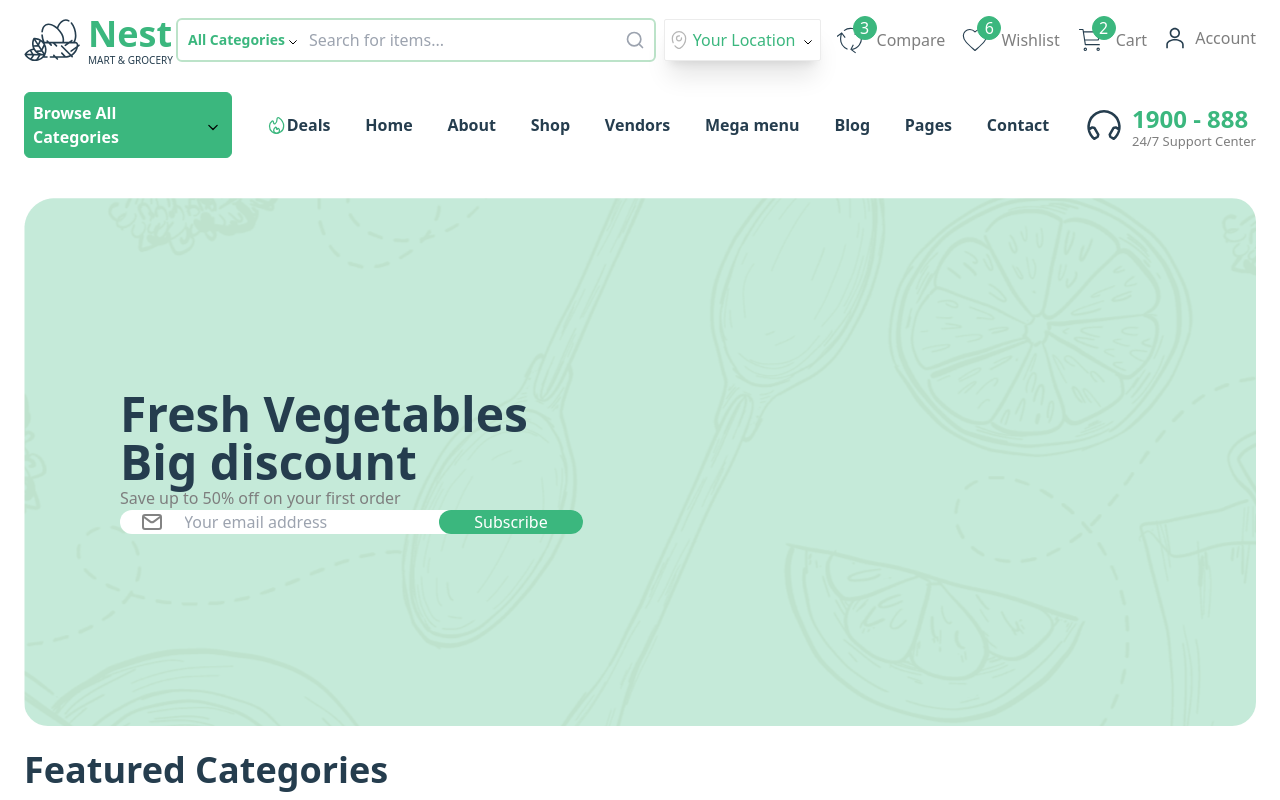
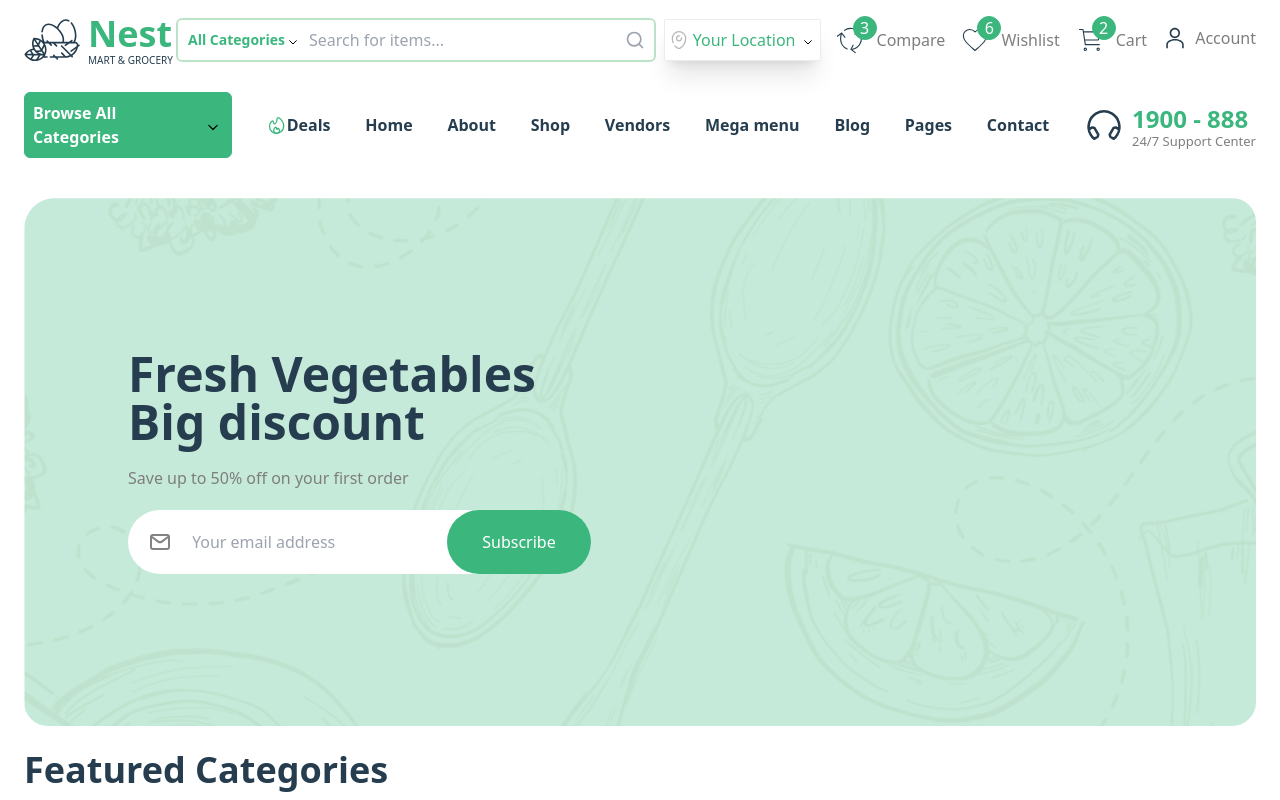
Before and after one commit to vicktor349/nestmart, a Next.js app: page / in a window 1280 px wide. Shown: the top 800 px of the page. Built offline with nearby package versions, Linux system fonts and the light colour scheme.

Commit message:
adjusted hero banner

```diff
--- a/components/HeroBanner.js
+++ b/components/HeroBanner.js
@@ -5,7 +5,7 @@ const HeroBanner = () =>
 {
     return (
         <div className="bg-[url('/images/herobanner/heroBanner1.png')] mt-10 w-full ssm:h-[15rem] md:h-[27rem] lg:h-[33rem] border-transparent rounded-3xl flex items-center">
-            <div className="ml-24">
+            <div className="absolute left-[10%] md:leading-[4rem]">
                 <p className='text-primaryText ssm:text-2xl md:text-5xl font-semibold'>Fresh Vegetables</p>
                 <p className='text-primaryText ssm:text-2xl md:text-5xl font-semibold'>Big discount</p>
                 <p className='text-[#7E7E7E]'>Save up to 50% off on your first order</p>
```
